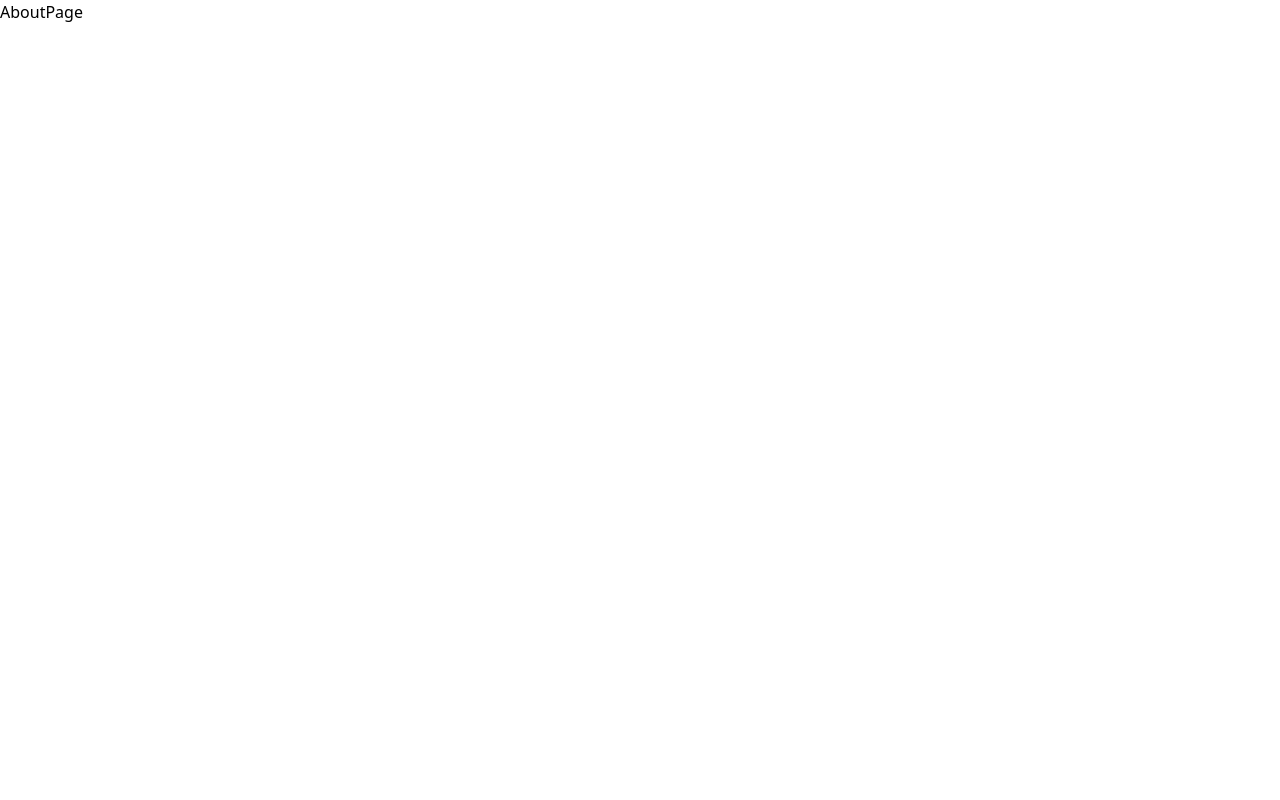
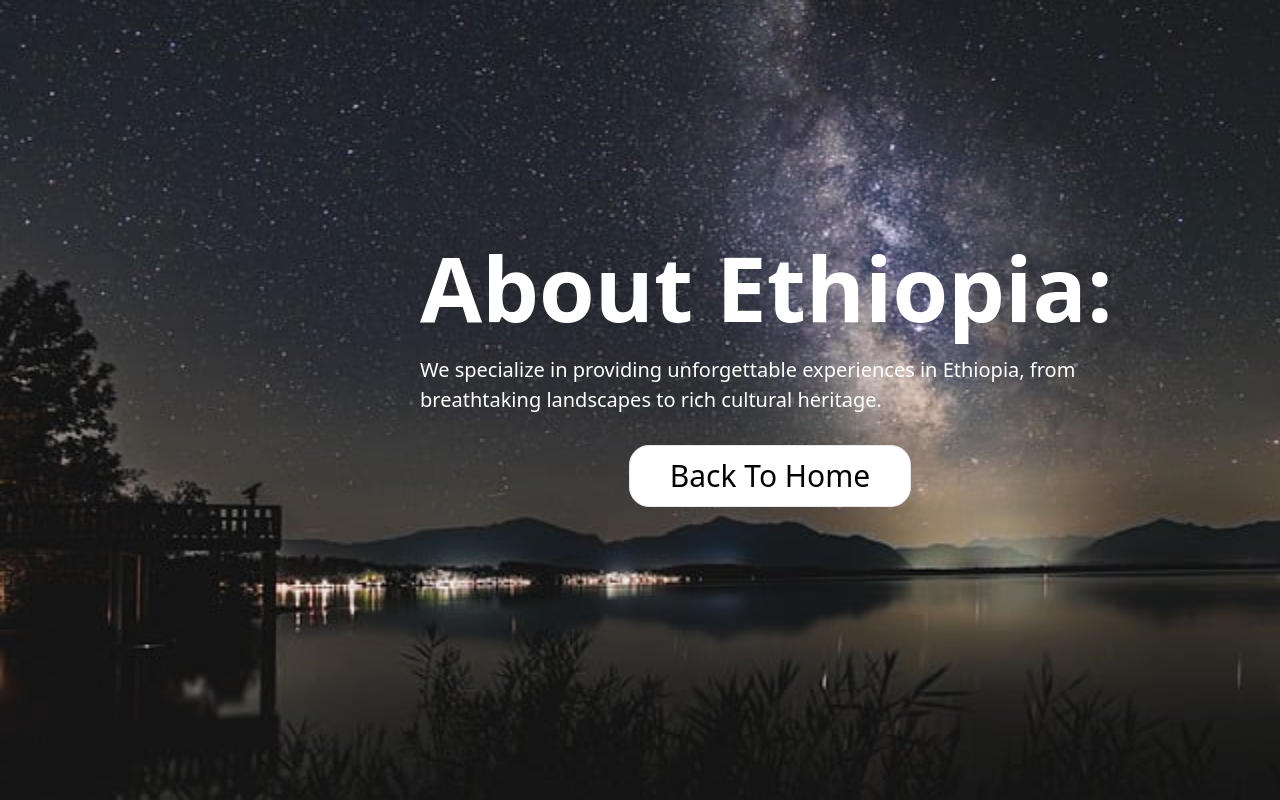
Before and after one commit to YohannesHailemariam/ExploreEthiopia, a React (Vite) app: page /about in a window 1280 px wide. Built offline with nearby package versions, Linux system fonts and the light colour scheme.

Commit message:
Finished setting up the code for the AboutPage's langing image, texts and button on the landing image

```diff
--- /dev/null
+++ b/src/components/AboutPageComponents/AboutLandingImage.jsx
@@ -0,0 +1,28 @@
+import React from 'react';
+import AboutPage from '../../assets/AboutPage.jpg';
+import Button from '../CommonComponents/Button';
+import { useNavigate } from 'react-router-dom';
+
+const AboutLandingImage = () => {
+
+  const navigate = useNavigate();
+  const goToHomePage = () => {
+    navigate('/');
+  };
+
+  return (
+    <div className='relative'>
+        <img src={AboutPage} className='w-full h-screen'/>
+        <div className='absolute top-[220px] left-[420px] text-white'>
+            <p className='text-[90px] font-semibold'>About Ethiopia:</p>
+            <p className='text-[20px] font-medium w-[700px]'>
+                We specialize in providing unforgettable experiences in Ethiopia,
+                from breathtaking landscapes to rich cultural heritage.
+            </p>
+            <div className='mt-[30px] flex justify-center'><Button text={'Back To Home'} onClick={goToHomePage}/></div>
+        </div>
+    </div>
+  )
+}
+
+export default AboutLandingImage
--- a/src/pages/AboutPage.jsx
+++ b/src/pages/AboutPage.jsx
@@ -1,8 +1,11 @@
 import React from 'react'
+import AboutLandingImage from '../components/AboutPageComponents/AboutLandingImage'
 
 const AboutPage = () => {
   return (
-    <div>AboutPage</div>
+    <div>
+      <AboutLandingImage />
+    </div>
   )
 }
 
```
Also changed, not shown: src/assets/AboutPage.jpg (added).
